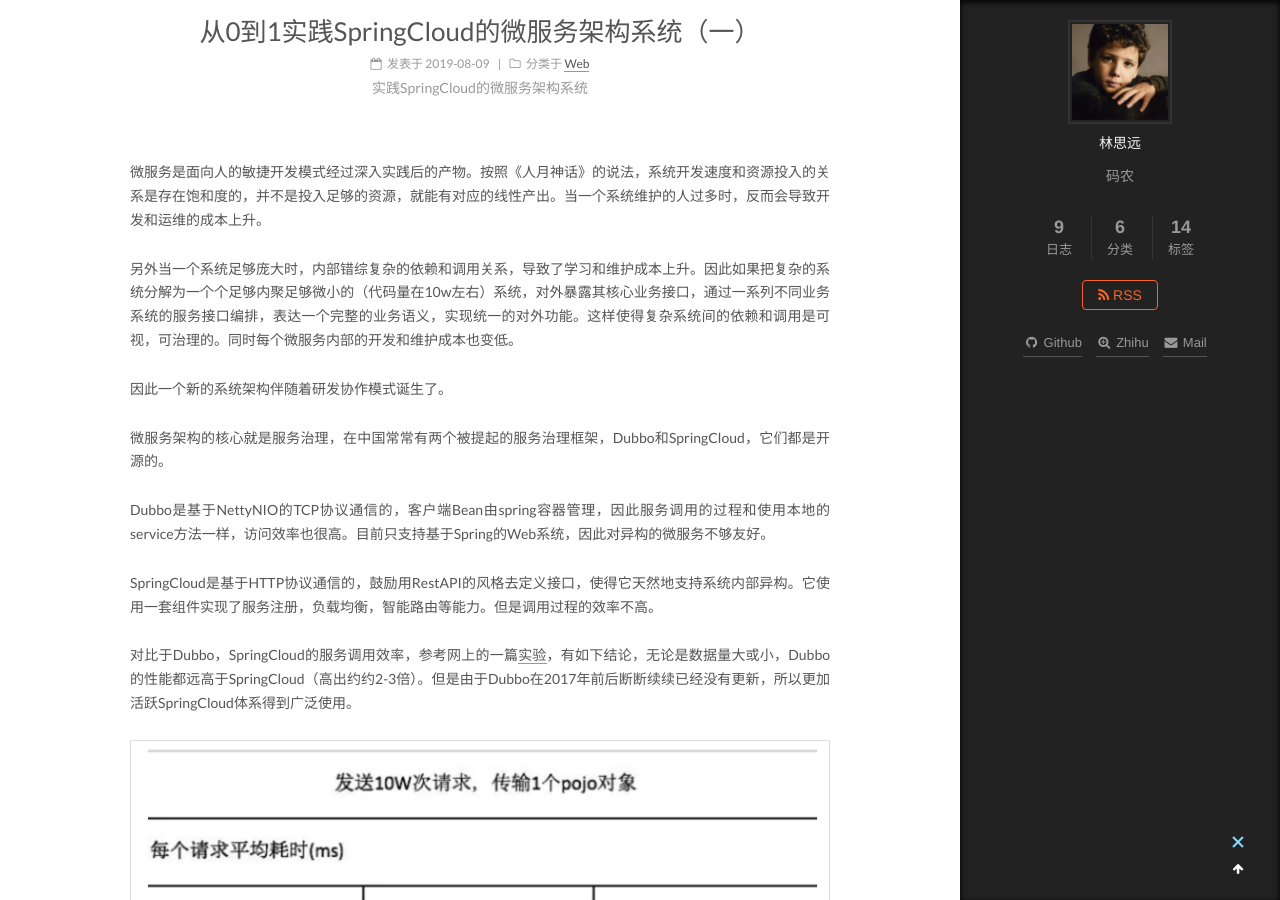
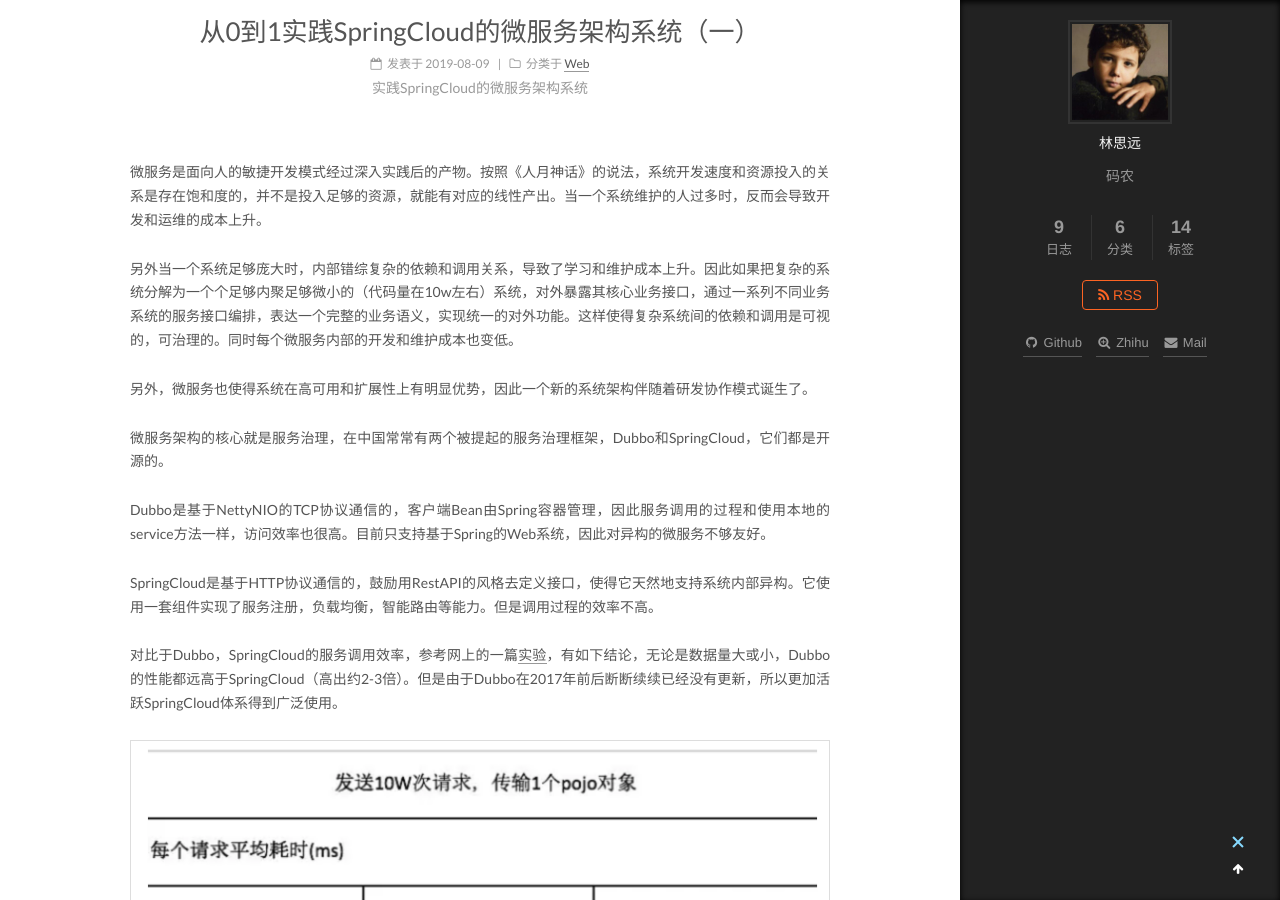
Before and after one commit to phaedo/blog, a Jekyll site: the page built from _posts/2019-08-09-从0到1实践springcloud体系的微服务架构.md, in a window 1280 px wide and 900 px high, scrolled down 329 px. Built offline with Jekyll 4.4.1, drawn with Linux system fonts in a browser that asks for light colours; comment, search, counter and statistics services are not loaded.

Commit message:
新博客springcloud

```diff
--- a/_posts/2019-08-09-从0到1实践springcloud体系的微服务架构.md
+++ b/_posts/2019-08-09-从0到1实践springcloud体系的微服务架构.md
@@ -9,17 +9,17 @@ description: 实践SpringCloud的微服务架构系统
 
 微服务是面向人的敏捷开发模式经过深入实践后的产物。按照《人月神话》的说法，系统开发速度和资源投入的关系是存在饱和度的，并不是投入足够的资源，就能有对应的线性产出。当一个系统维护的人过多时，反而会导致开发和运维的成本上升。
 
-另外当一个系统足够庞大时，内部错综复杂的依赖和调用关系，导致了学习和维护成本上升。因此如果把复杂的系统分解为一个个足够内聚足够微小的（代码量在10w左右）系统，对外暴露其核心业务接口，通过一系列不同业务系统的服务接口编排，表达一个完整的业务语义，实现统一的对外功能。这样使得复杂系统间的依赖和调用是可视，可治理的。同时每个微服务内部的开发和维护成本也变低。
+另外当一个系统足够庞大时，内部错综复杂的依赖和调用关系，导致了学习和维护成本上升。因此如果把复杂的系统分解为一个个足够内聚足够微小的（代码量在10w左右）系统，对外暴露其核心业务接口，通过一系列不同业务系统的服务接口编排，表达一个完整的业务语义，实现统一的对外功能。这样使得复杂系统间的依赖和调用是可视的，可治理的。同时每个微服务内部的开发和维护成本也变低。
 
-因此一个新的系统架构伴随着研发协作模式诞生了。
+另外，微服务也使得系统在高可用和扩展性上有明显优势，因此一个新的系统架构伴随着研发协作模式诞生了。
 
 微服务架构的核心就是服务治理，在中国常常有两个被提起的服务治理框架，Dubbo和SpringCloud，它们都是开源的。
 
-Dubbo是基于NettyNIO的TCP协议通信的，客户端Bean由spring容器管理，因此服务调用的过程和使用本地的service方法一样，访问效率也很高。目前只支持基于Spring的Web系统，因此对异构的微服务不够友好。
+Dubbo是基于NettyNIO的TCP协议通信的，客户端Bean由Spring容器管理，因此服务调用的过程和使用本地的service方法一样，访问效率也很高。目前只支持基于Spring的Web系统，因此对异构的微服务不够友好。
 
 SpringCloud是基于HTTP协议通信的，鼓励用RestAPI的风格去定义接口，使得它天然地支持系统内部异构。它使用一套组件实现了服务注册，负载均衡，智能路由等能力。但是调用过程的效率不高。
 
-对比于Dubbo，SpringCloud的服务调用效率，参考网上的一篇[实验](https://mp.weixin.qq.com/s/omVAEzQTcV5o5AGsSU_u7Q)，有如下结论，无论是数据量大或小，Dubbo的性能都远高于SpringCloud（高出约约2-3倍）。但是由于Dubbo在2017年前后断断续续已经没有更新，所以更加活跃SpringCloud体系得到广泛使用。
+对比于Dubbo，SpringCloud的服务调用效率，参考网上的一篇[实验](https://mp.weixin.qq.com/s/omVAEzQTcV5o5AGsSU_u7Q)，有如下结论，无论是数据量大或小，Dubbo的性能都远高于SpringCloud（高出约2-3倍）。但是由于Dubbo在2017年前后断断续续已经没有更新，所以更加活跃SpringCloud体系得到广泛使用。
 
 ![dubbo-vs-springcloud-t](https://phaedo.github.io/blog/post-assets/2019-08/dubbo-vs-springcloud-t.png)
 ![dubbo-vs-springcloud-f](https://phaedo.github.io/blog/post-assets/2019-08/dubbo-vs-springcloud-f.png)
```
